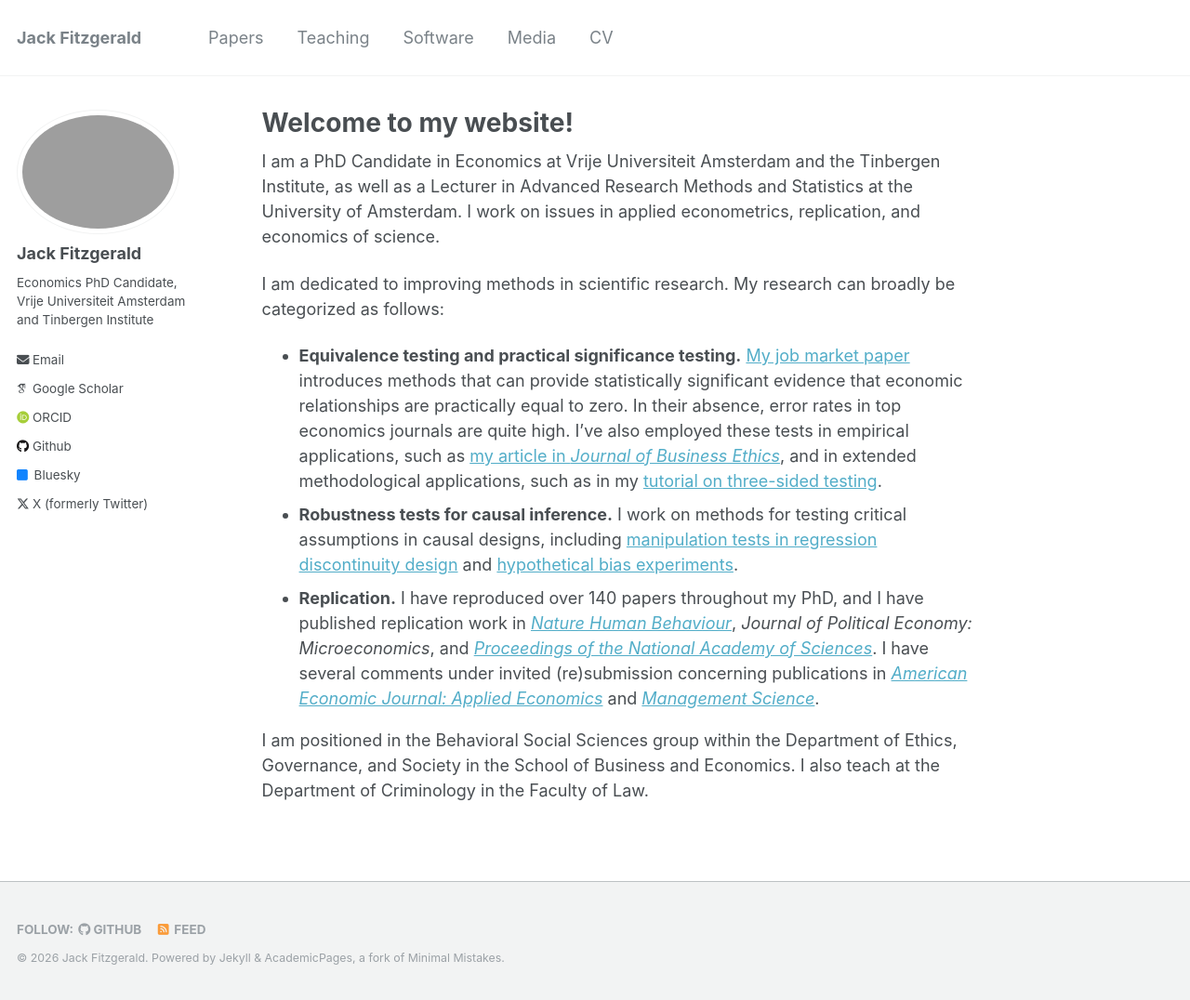
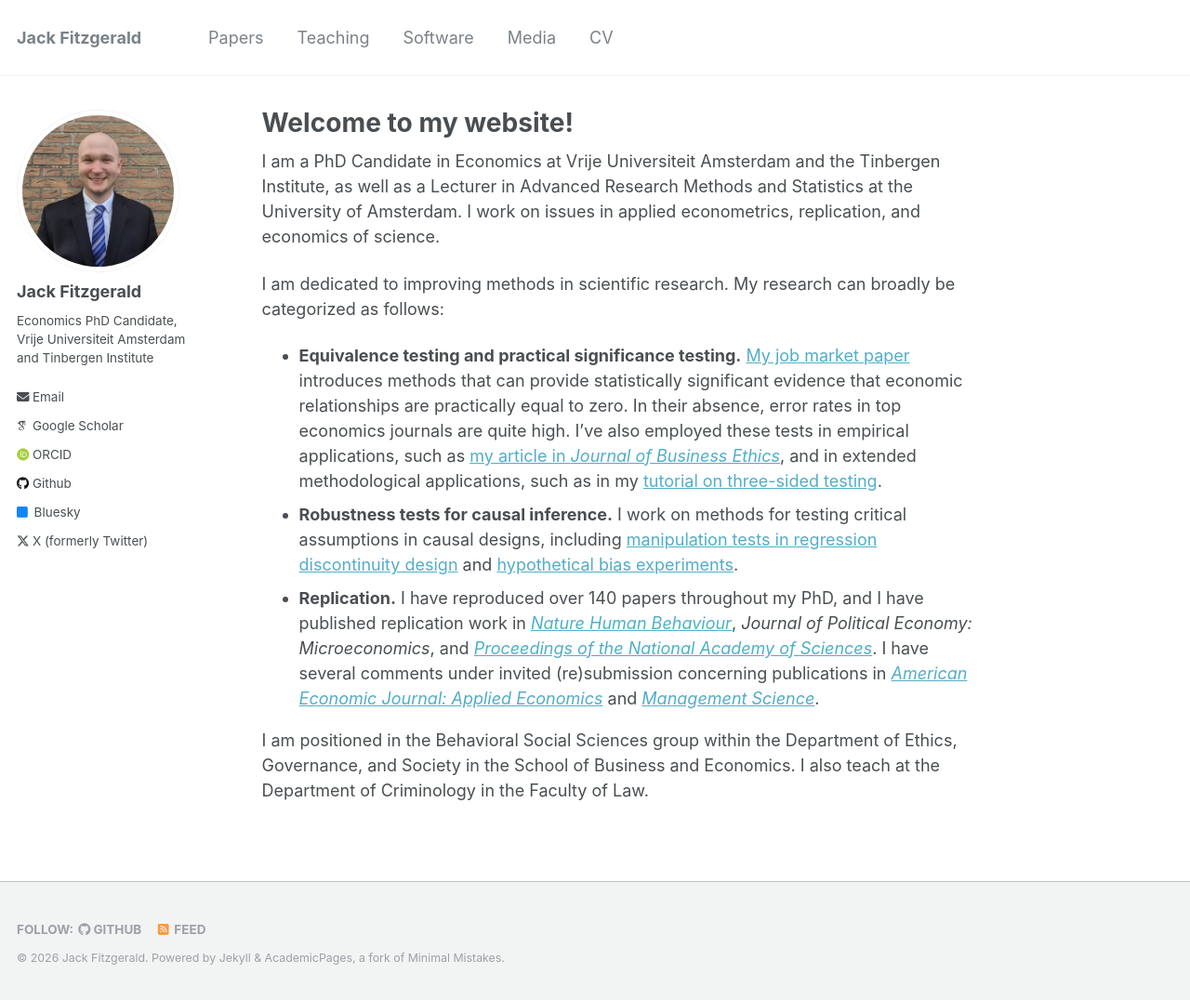
Before and after one commit to jack-fitzgerald/jack-fitzgerald.github.io, a Jekyll site: the page built from _pages/about.md, in a window 1280 px wide and 1076 px high. Shown: the whole window at 93% size. Built offline with Jekyll 4.4.1, drawn with Linux system fonts in a browser that asks for light colours; some web fonts are replaced.

Commit message:
Update _config.yml

```diff
--- a/_config.yml
+++ b/_config.yml
@@ -21,7 +21,7 @@ repository               : "academicpages/jack-fitzgerald.github.io"
 #               Additional customization can be done by editing /_includes/author-profile.html
 author:
   # Biographic information
-  avatar           : "pp_photo_far.png"
+  avatar           : "pp_photo_far.jpeg"
   name             : "Jack Fitzgerald"
   pronouns         : # example: "she/her"
   bio              : "Economics PhD Candidate, Vrije Universiteit Amsterdam and Tinbergen Institute"
```
